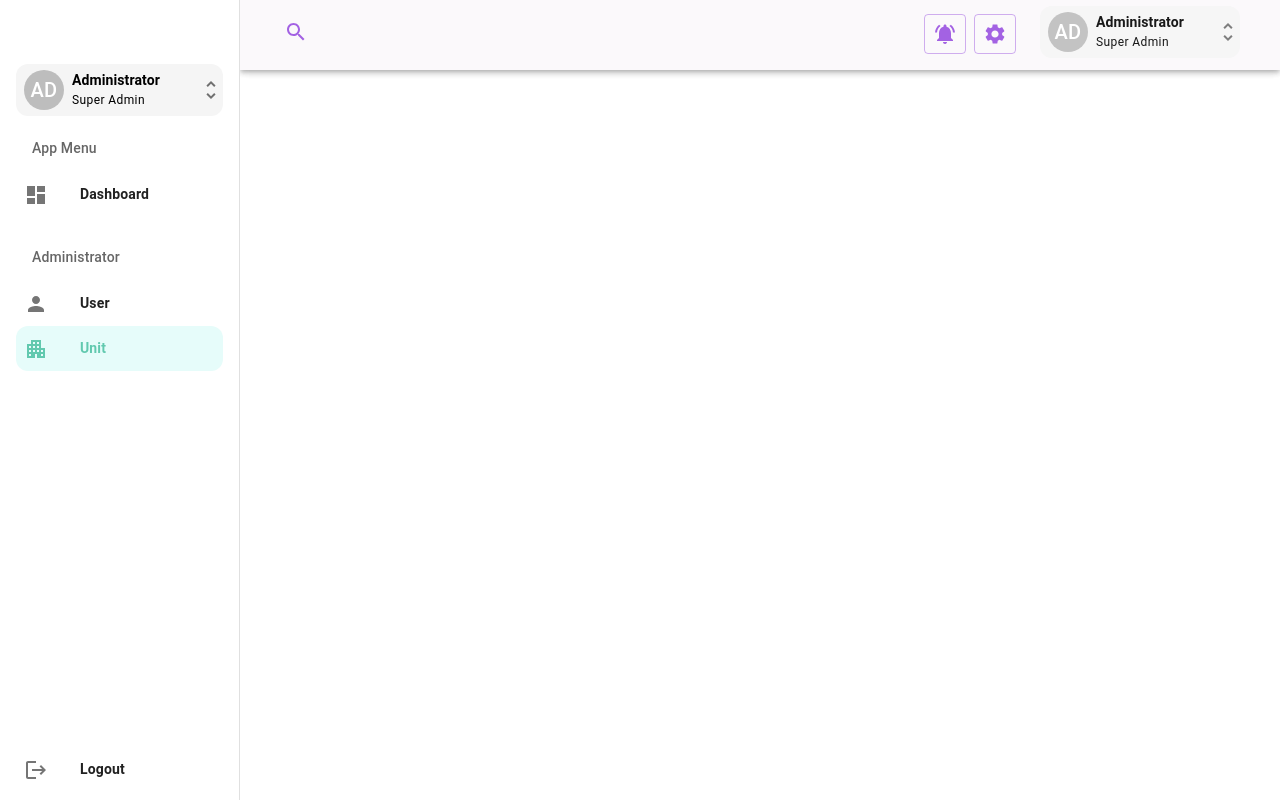
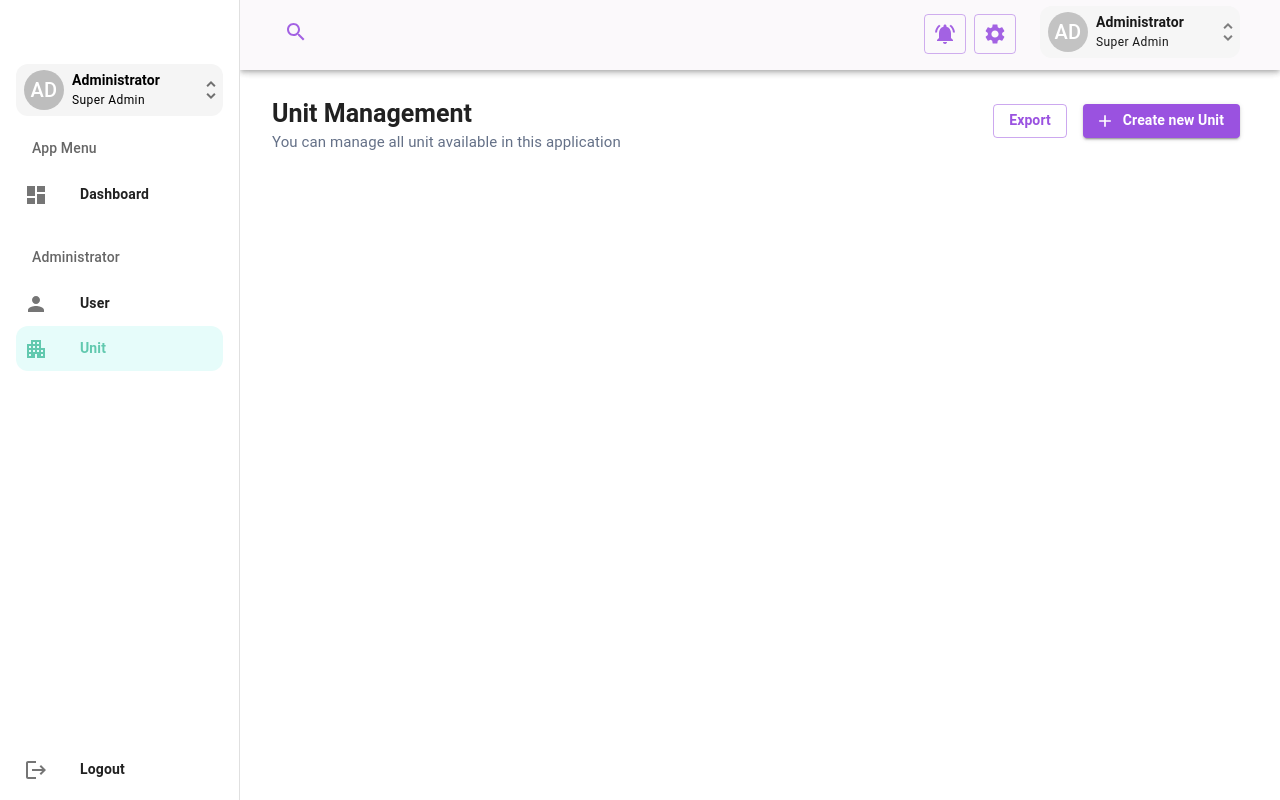
Before and after one commit to ariefw16/sawit-plnsatu-fe, a React (Vite) app: page /unit in a window 1280 px wide. Built offline with nearby package versions, Linux system fonts and the light colour scheme.

Commit message:
title bar component

```diff
--- /dev/null
+++ b/src/components/ui/TitleBar.tsx
@@ -0,0 +1,47 @@
+import { Grid, Typography, Box, Button } from "@mui/material";
+import AddIcon from "@mui/icons-material/Add";
+import { ReactChild } from "react";
+
+export default function TitleBar(props: {
+  title: string;
+  subtitle?: string;
+  buttonCreateText?: string;
+  children?: ReactChild;
+}) {
+  const { title, subtitle = "", children, buttonCreateText } = props;
+  return (
+    <Grid container sx={{ p: 1 }}>
+      <Grid item md={8}>
+        <Typography
+          variant="h3"
+          sx={{ fontSize: 25, fontWeight: 700, lineHeight: 1.4 }}
+        >
+          {title}
+        </Typography>
+        <Typography
+          variant="subtitle2"
+          sx={{ fontSize: 15, fontWeight: 400, color: "#223354b3" }}
+        >
+          {subtitle}
+        </Typography>
+      </Grid>
+      <Grid item md={4}>
+        <Box
+          sx={{
+            width: 1,
+            display: "flex",
+            flexDirection: "row-reverse",
+            mt: 1,
+          }}
+        >
+          <Button variant="contained" sx={{ mx: 1 }} startIcon={<AddIcon />}>
+            <Typography variant="subtitle2" sx={{ fontWeight: 600 }}>
+              {buttonCreateText}
+            </Typography>
+          </Button>
+          {children}
+        </Box>
+      </Grid>
+    </Grid>
+  );
+}
--- a/src/pages/unit/index.tsx
+++ b/src/pages/unit/index.tsx
@@ -1,5 +1,20 @@
-import React from "react";
+import { Button, Typography } from "@mui/material";
+import TitleBar from "../../components/ui/TitleBar";
 
 export default function UnitPage() {
-  return <div></div>;
+  return (
+    <>
+      <TitleBar
+        title="Unit Management"
+        subtitle="You can manage all unit available in this application"
+        buttonCreateText="Create new Unit"
+      >
+        <Button variant="outlined" sx={{ mx: 1 }}>
+          <Typography variant="subtitle2" sx={{ fontWeight: 600 }}>
+            Export
+          </Typography>
+        </Button>
+      </TitleBar>
+    </>
+  );
 }
```
